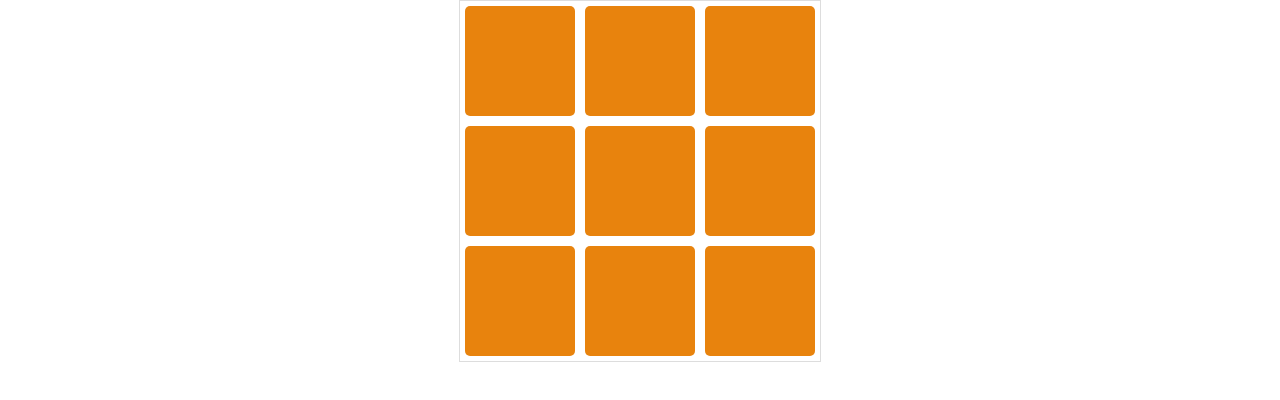
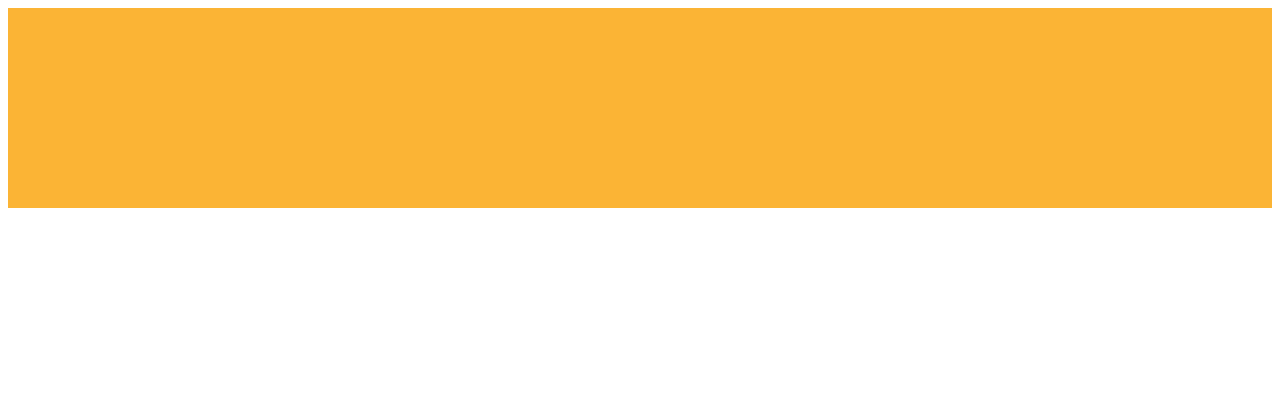
Before and after one commit to yuchisu/yuchisu.github.io, a plain HTML site: page index.html in a window 1280 px wide. Drawn offline with Linux system fonts and the light colour scheme.

Commit message:
Update index.html

```diff
--- a/index.html
+++ b/index.html
@@ -1,56 +1,67 @@
 <!DOCTYPE html>
-<html>
-<head lang="en">
-    <meta charset="UTF-8"
-          name="viewport" content="width=device-width, initial-scale=1">
-    <title>九宫格</title>
-    <style type="text/css">
-        body {
-            margin: 0;
-            padding: 0;
-        }
-        .main {
-            margin: 0 auto;
-            width: 360px;
-            border: 1px solid #ddd;
-            overflow: hidden;
-        }
-        .top-left,
-        .top-center,
-        .top-right,
-        .center-left,
-        .center-center,
-        .center-right,
-        .bottom-left,
-        .bottom-center,
-        .bottom-right {
-            float: left;
-            margin: 5px;
-            padding: 5px;
-            width: 100px;
-            height: 100px;
-            background-color: #e8830d;
-        -moz-border-radius: 5px;
-            -webkit-border-radius: 5px;
-                border-radius: 5px;
-        }
-        .center-left,
-        .bottom-left {
-            clear: left;
-        }
-    </style>
+<html lang="en">
+<head>
+	<meta charset="UTF-8">
+	<title>test-2</title>
+	<style>
+	/* entire container, keeps perspective */
+	.flip-container {
+		perspective: 1000;
+	}
+		/* flip the pane when hovered */
+		.flip-container:hover .flipper, .flip-container.hover .flipper {
+			transform: rotateY(180deg);
+		}
+
+	.flip-container, .front, .back {
+		width: 100%;
+		height: 200px;
+	}
+
+	/* flip speed goes here */
+	.flipper {
+		transition: 0.6s;
+		transform-style: preserve-3d;
+
+		position: relative;
+	}
+
+	/* hide back of pane during swap */
+	.front, .back {
+		backface-visibility: hidden;
+
+		position: absolute;
+		top: 0;
+		left: 0;
+	}
+
+	/* front pane, placed above back */
+	.front {
+		z-index: 2;
+		background: #fbb435;
+	}
+
+	/* back, initially hidden pane */
+	.back {
+		transform: rotateY(180deg);
+		background: #fb8435;
+		color: #FB8b35;
+		font-size: 2rem;
+		text-align: center;
+		line-height: 200px;
+	}
+	</style>
 </head>
 <body>
-<div class="main">
-    <div class="top-left"></div>
-    <div class="top-center"></div>
-    <div class="top-right"></div>
-    <div class="center-left"></div>
-    <div class="center-center"></div>
-    <div class="center-right"></div>
-    <div class="bottom-left"></div>
-    <div class="bottom-center"></div>
-    <div class="bottom-right"></div>
+	<div class="flip-container" ontouchstart="this.classList.toggle('hover');">
+	<div class="flipper">
+		<div class="front">
+			<!-- 前面内容 -->
+		</div>
+		<div class="back">
+			I love you.
+		</div>
+	</div>
 </div>
 </body>
 </html>
```
